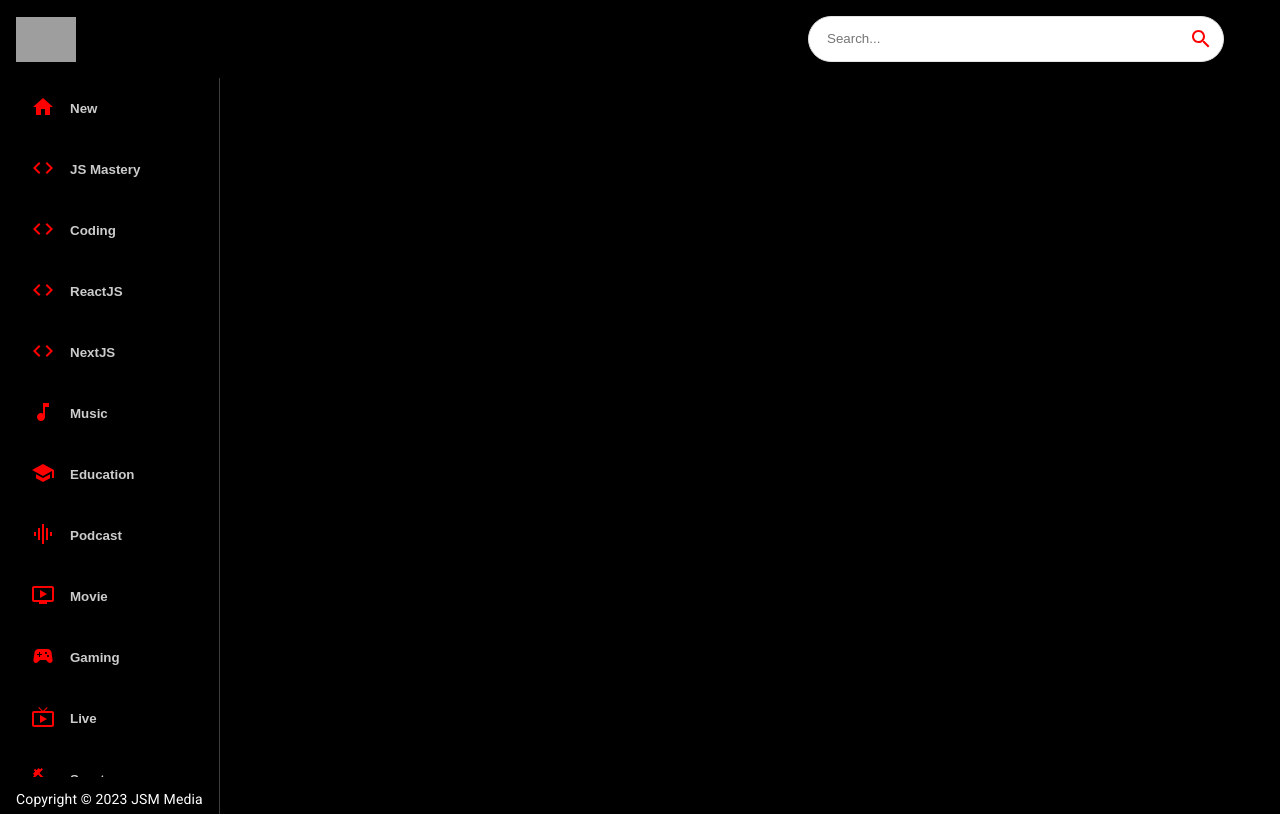
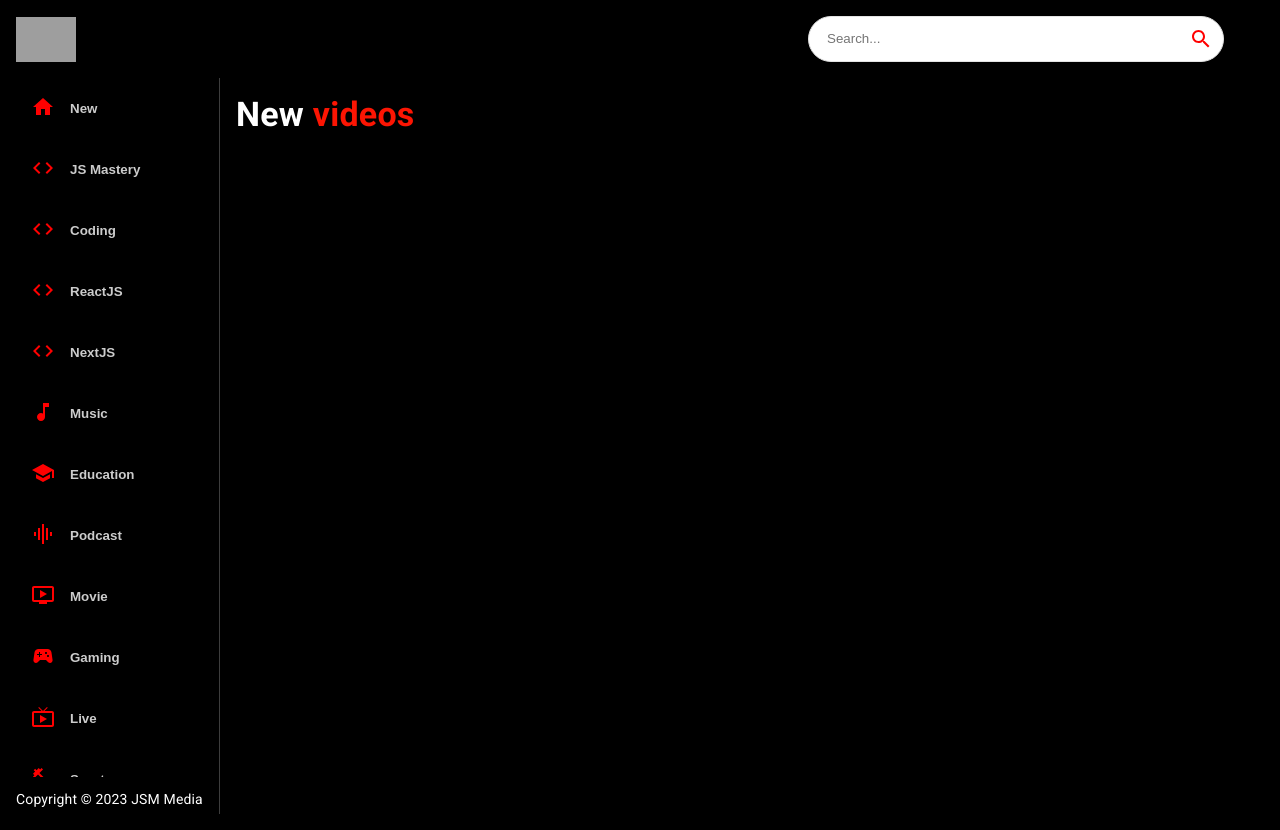
Before and after one commit to devesh1808/Youtube-Clone, a React (Create React App) app: page / in a window 1280 px wide. Built offline with nearby package versions, Linux system fonts and the light colour scheme; grey boxes are pictures that could not be loaded; the HTML template or start-up script is replaced by a standard one.

Commit message:
added new videos text for feed

```diff
--- a/src/components/Feed.jsx
+++ b/src/components/Feed.jsx
@@ -21,6 +21,11 @@
           Copyright © 2023 JSM Media
         </Typography>
       </Box>
+      <Box p={2} sx={{ overflowY: "auto", height: "90vh", flex: 2 }}>
+        <Typography variant="h4" fontWeight="bold" mb={2} sx={{ color: "white" }}>
+          New <span style={{ color: "#FC1503" }}>videos</span>
+        </Typography>
+      </Box>
     </Stack>
   );
 };
```
